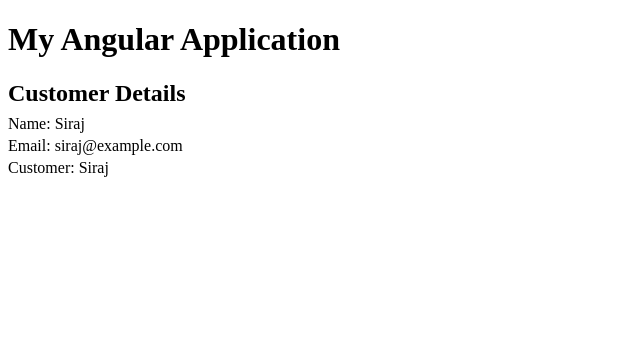
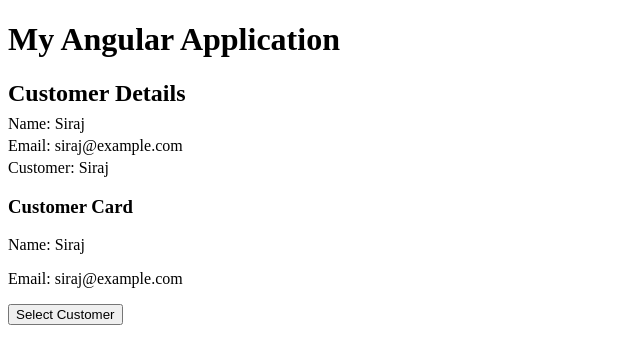
Before and after one commit to SirajChaudhary/angular-in-action, an Angular app in the folder my-angular-application/: page / in a window 1280 px wide. Shown: the top 364 px of the page, without its empty margins (0-640 px from the left). Built offline with nearby package versions, Linux system fonts and the light colour scheme.

Commit message:
6. Component Communication

```diff
--- /dev/null
+++ b/my-angular-application/src/app/customer/customer-card/customer-card.html
@@ -0,0 +1,8 @@
+<h3>Customer Card</h3>
+
+<p>Name: {{ name() }}</p>
+<p>Email: {{ email() }}</p>
+
+<button (click)="selectCustomer()">
+  Select Customer
+</button>
--- /dev/null
+++ b/my-angular-application/src/app/customer/customer-card/customer-card.ts
@@ -0,0 +1,18 @@
+import { Component, input, output } from '@angular/core';
+
+@Component({
+  selector: 'app-customer-card',
+  imports: [],
+  templateUrl: './customer-card.html',
+  styleUrl: './customer-card.css'
+})
+export class CustomerCard {
+  name = input<string>('');
+  email = input<string>('');
+
+  customerSelected = output<string>();
+
+  selectCustomer(): void {
+    this.customerSelected.emit(this.name());
+  }
+}
--- a/my-angular-application/src/app/customer/customer.html
+++ b/my-angular-application/src/app/customer/customer.html
@@ -3,3 +3,9 @@
 <p>Name: {{ name }}</p>
 <p>Email: {{ email }}</p>
 <p>Customer: {{ getCustomerName() }}</p>
+
+<app-customer-card
+  [name]="name"
+  [email]="email"
+  (customerSelected)="onCustomerSelected($event)">
+</app-customer-card>
--- a/my-angular-application/src/app/customer/customer.ts
+++ b/my-angular-application/src/app/customer/customer.ts
@@ -1,10 +1,11 @@
 import { Component } from '@angular/core';
+import { CustomerCard } from './customer-card/customer-card';
 
 @Component({
   selector: 'app-customer',
-  imports: [],
+  imports: [CustomerCard],
   templateUrl: './customer.html',
-  styleUrl: './customer.css',
+  styleUrl: './customer.css'
 })
 export class Customer {
   name = 'Siraj';
@@ -13,4 +14,8 @@
   getCustomerName(): string {
     return this.name;
   }
+
+  onCustomerSelected(name: string): void {
+    console.log('Selected customer:', name);
+  }
 }
```
Also changed, not shown: my-angular-application/src/app/customer/customer-card/customer-card.css (added), 2 other files (tests, documents, lock files or other folders).
